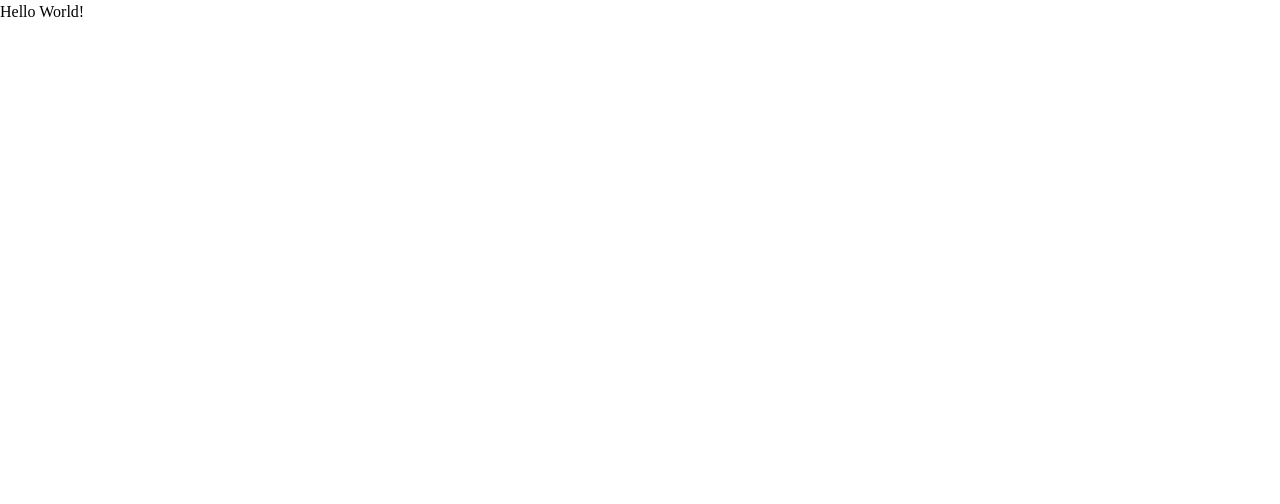
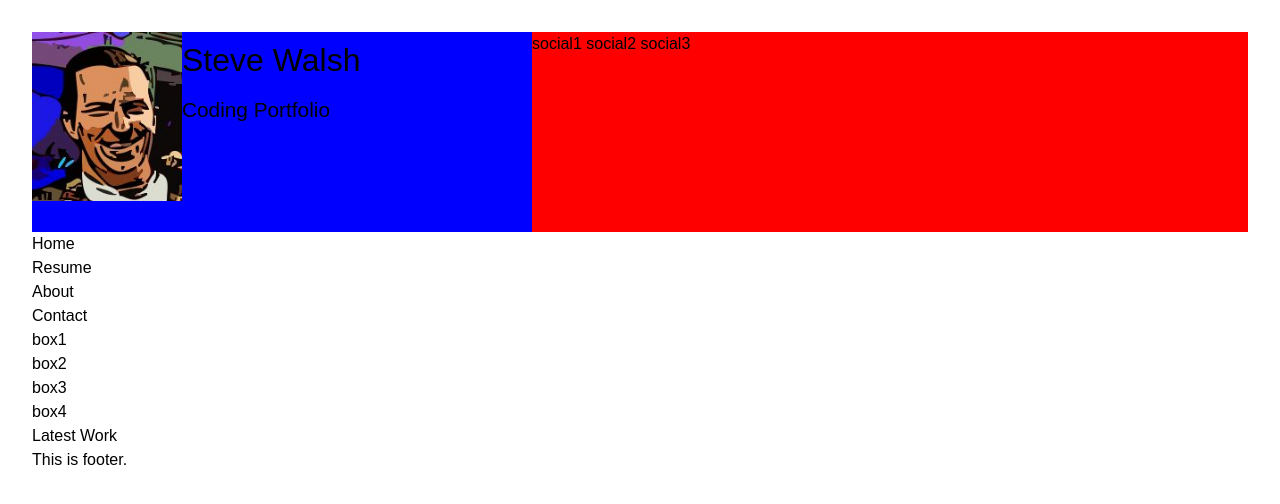
Before and after one commit to 0smium/301n5-portfolio, a plain HTML site: page index.html in a window 1280 px wide. Drawn offline with Linux system fonts and the light colour scheme.

Commit message:
added a lot of flexbox styling

```diff
--- a/css/layout.css
+++ b/css/layout.css
@@ -0,0 +1,39 @@
+body {
+  padding: 2em;
+  font-family: sans-serif;
+}
+.header {
+  display: flex;
+  flex-direction: row;
+}
+
+.header-left {
+  width: 500px;
+  height: 200px;
+  background-color: blue;
+  display:block;
+}
+
+.header-left .avatar {
+  width: 150px;
+  float:left;
+}
+
+.header-left h1 {
+  font-size: 2em;
+
+  padding: .5em;
+}
+
+.header-left h2 {
+  font-size: 1.3em;
+  padding: .5em;
+}
+
+.header-right {
+  height: 200px;
+  flex-grow: 1;
+  flex-shrink: 0;
+  flex-basis: 200px;
+  background-color: red;
+}
--- a/index.html
+++ b/index.html
@@ -8,7 +8,44 @@
     <link rel="stylesheet" href="css/layout.css">
   </head>
   <body>
-    <h1>Hello World!</h1>
+    <header class=header>
+      <div class="header-left">
+        <img class="avatar" src="images/avatar.jpg"/>
+        <h1>Steve Walsh</h1>
+        <h2>Coding Portfolio</h2>
+      </div>
+      <div class="header-right">
+        social1 social2 social3
+      </div>
+    </header>
+      <nav>
+        <ul>
+          <li>Home</li>
+          <li>Resume</li>
+          <li>About</li>
+          <li>Contact</li>
+        </ul>
+      </nav>
+    <section class="boxes">
+      <div class="box">
+        box1
+      </div>
+      <div class="box">
+        box2
+      </div>
+      <div class="box">
+        box3
+      </div>
+      <div class="box">
+        box4
+      </div>
+    </section>
+    <section class="projects">
+      <h1>Latest Work</h1>
+    </section>
+    <footer>
+      This is footer.
+    </footer>
     <script type="text/javascript" href="js/app.js"></script>
   </body>
 </html>
```
